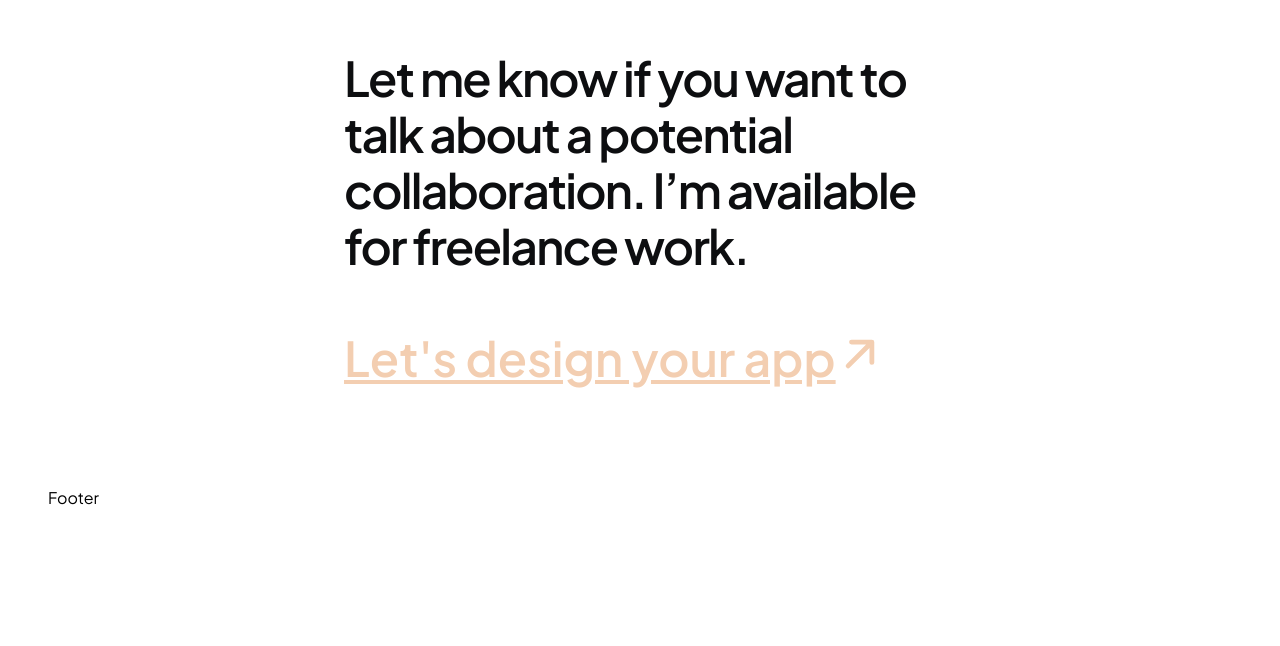
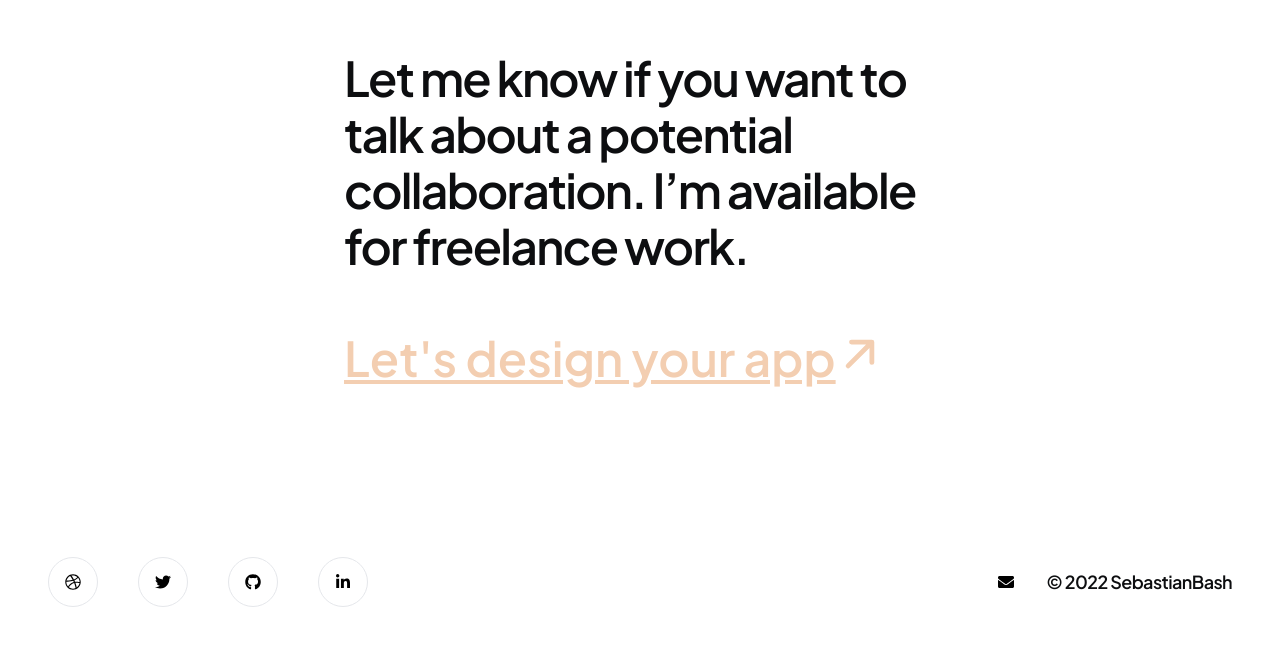
Before and after one commit to sebastianbash/sebastianbash.com, a React (Vite) app: page / in a window 1280 px wide. Shown: the part 6297-6943 px from the top of the page. Before the commit the page ends 6807 px from the top, so only its background shows below. Built offline with nearby package versions, Linux system fonts and the light colour scheme.

Commit message:
Footer component added

```diff
--- a/src/components/layout/Layout.jsx
+++ b/src/components/layout/Layout.jsx
@@ -1,5 +1,6 @@
 import React from 'react';
 import { Outlet } from 'react-router-dom';
+import Footer from '../footer/Footer';
 import Header from '../header/Header';
 
 export default function Layout() {
@@ -7,7 +8,7 @@ export default function Layout() {
     <div className="px-4 md:container md:mx-auto lg:px-12">
         <Header />
         <Outlet />
-        <h2>Footer</h2>
+        <Footer />
     </div>
   )
 }
```
